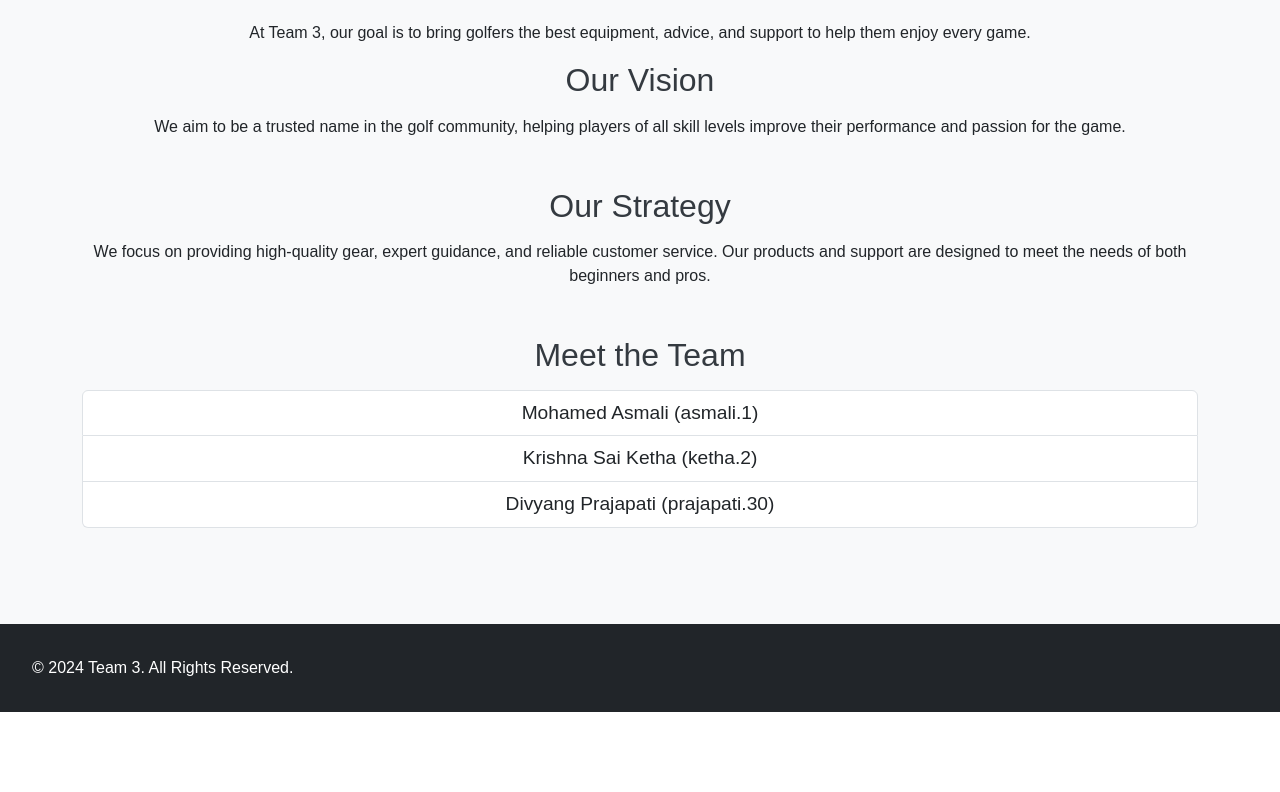
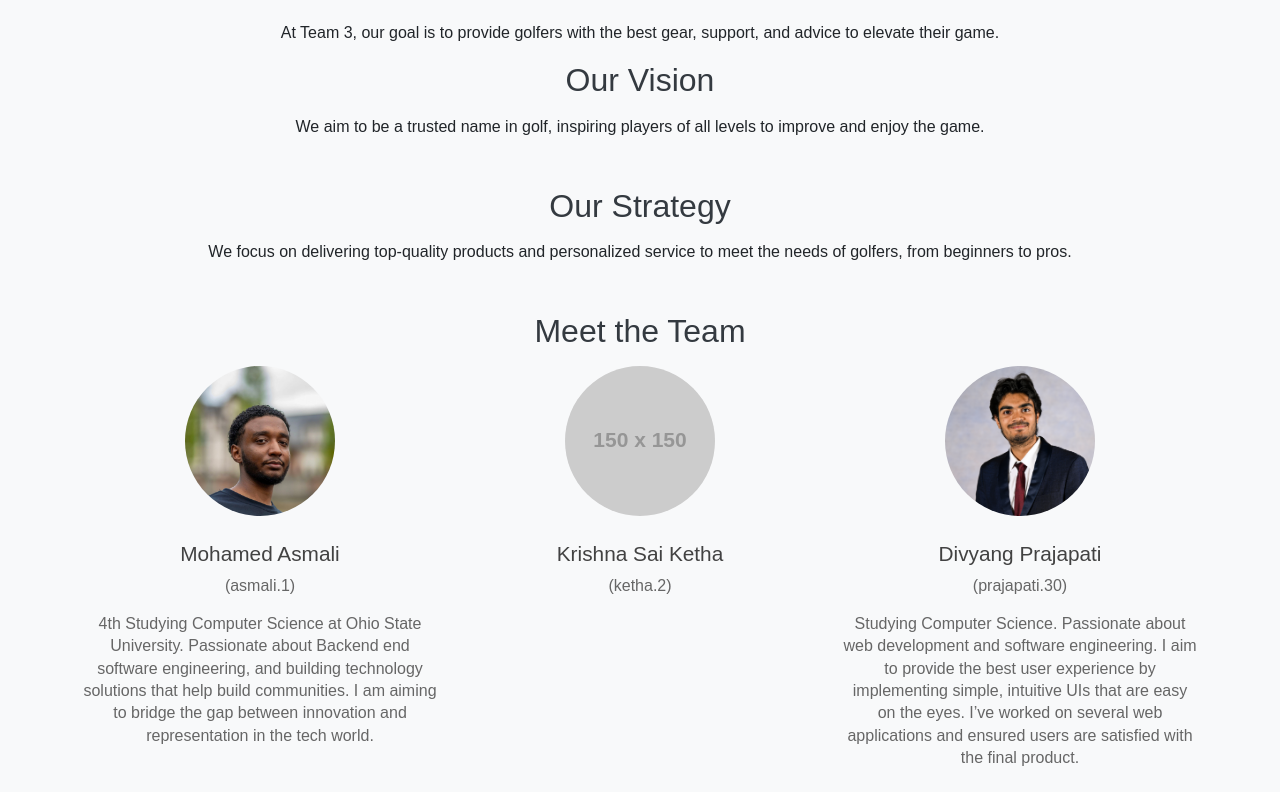
Before and after one commit to divyangp063/golfapp, a React (Create React App) app: page /home/aboutUs in a window 1280 px wide. Shown: the part 268-1060 px from the top of the page. Before the commit the page ends 980 px from the top, so only its background shows below. Built offline with nearby package versions, Linux system fonts and the light colour scheme.

Commit message:
added image of team and descriptions

```diff
--- a/src/components/AboutUs.css
+++ b/src/components/AboutUs.css
@@ -17,11 +17,24 @@
     margin-bottom: 15px;
 }
 
-.list-group-item {
-    font-size: 1.2rem;
-    color: #b30000;
-    border: none;
-    padding: 10px 0;
+.team img {
+    width: 150px;
+    height: 150px;
+    object-fit: cover;
+    border-radius: 50%;
+}
+
+.team h5 {
+    margin-top: 10px;
+    font-size: 1.3rem;
+    color: #424242;
+}
+
+.team p {
+    color: #666;
+    margin-top: 5px;
+    font-size: 1rem;
+    line-height: 1.4;
 }
 
 .footer {
--- a/src/components/aboutUs.js
+++ b/src/components/aboutUs.js
@@ -1,6 +1,10 @@
 import React from "react";
 import "./AboutUs.css";
 import "bootstrap/dist/css/bootstrap.min.css";
+
+// Importing images from the assets folder
+import MohamedImage from "../assets/Mohamed.jpg";
+import DivyangImage from "../assets/Divyang.jpg";
 
 const AboutUs = () => {
     return (
@@ -13,37 +17,77 @@ const AboutUs = () => {
                 <section className="mission-vision mb-5">
                     <h2>Our Mission</h2>
                     <p>
-                        At Team 3, our goal is to bring golfers the best equipment, advice,
-                        and support to help them enjoy every game.
+                        At Team 3, our goal is to provide golfers with the best gear, support,
+                        and advice to elevate their game.
                     </p>
 
                     <h2>Our Vision</h2>
                     <p>
-                        We aim to be a trusted name in the golf community, helping players of all skill levels
-                        improve their performance and passion for the game.
+                        We aim to be a trusted name in golf, inspiring players of all levels to
+                        improve and enjoy the game.
                     </p>
                 </section>
 
                 <section className="strategy mb-5">
                     <h2>Our Strategy</h2>
                     <p>
-                        We focus on providing high-quality gear, expert guidance, and reliable customer service.
-                        Our products and support are designed to meet the needs of both beginners and pros.
+                        We focus on delivering top-quality products and personalized service to meet
+                        the needs of golfers, from beginners to pros.
                     </p>
                 </section>
 
                 <section className="team mb-5">
                     <h2>Meet the Team</h2>
-                    <ul className="list-group">
-                        <li className="list-group-item">Mohamed Asmali (asmali.1)</li>
-                        <li className="list-group-item">Krishna Sai Ketha (ketha.2)</li>
-                        <li className="list-group-item">Divyang Prajapati (prajapati.30)</li>
-                    </ul>
+                    <div className="row">
+                        <div className="col-md-4 text-center">
+                            <img
+                                src={MohamedImage}
+                                alt="Mohamed Asmali"
+                                className="rounded-circle mb-3"
+                            />
+                            <h5>Mohamed Asmali</h5>
+                            <p>(asmali.1)</p>
+                            <p>
+                                4th Studying Computer Science at Ohio State University. Passionate about Backend end
+                                software engineering, and building technology solutions that help build communities.  I am aiming to
+                                bridge the gap between innovation and representation in the tech world.
+                            </p>
+                        </div>
+
+                        <div className="col-md-4 text-center">
+                            <img
+                                src="https://via.placeholder.com/150" /* Placeholder image - Add your image here */
+                                alt="Krishna Sai Ketha"
+                                className="rounded-circle mb-3"
+                            />
+                            <h5>Krishna Sai Ketha</h5>
+                            <p>(ketha.2)</p>
+                            <p>
+                                {/* Add your description here */}
+                            </p>
+                        </div>
+
+                        <div className="col-md-4 text-center">
+                            <img
+                                src={DivyangImage}
+                                alt="Divyang Prajapati"
+                                className="rounded-circle mb-3"
+                            />
+                            <h5>Divyang Prajapati</h5>
+                            <p>(prajapati.30)</p>
+                            <p>
+                                Studying Computer Science. Passionate about web development and software engineering.
+                                I aim to provide the best user experience by implementing simple, intuitive UIs that
+                                are easy on the eyes. I’ve worked on several web applications and ensured users are
+                                satisfied with the final product.
+                            </p>
+                        </div>
+                    </div>
                 </section>
             </div>
 
             <footer className="footer bg-dark text-white mt-5 p-3 text-center">
-                <p>&copy; 2024 Team 3. All Rights Reserved.</p>
+                <p>&copy; 2024 Team 3 Golf. All Rights Reserved.</p>
             </footer>
         </div>
     );
```
Also changed, not shown: src/assets/Mohamed.jpg (added).
